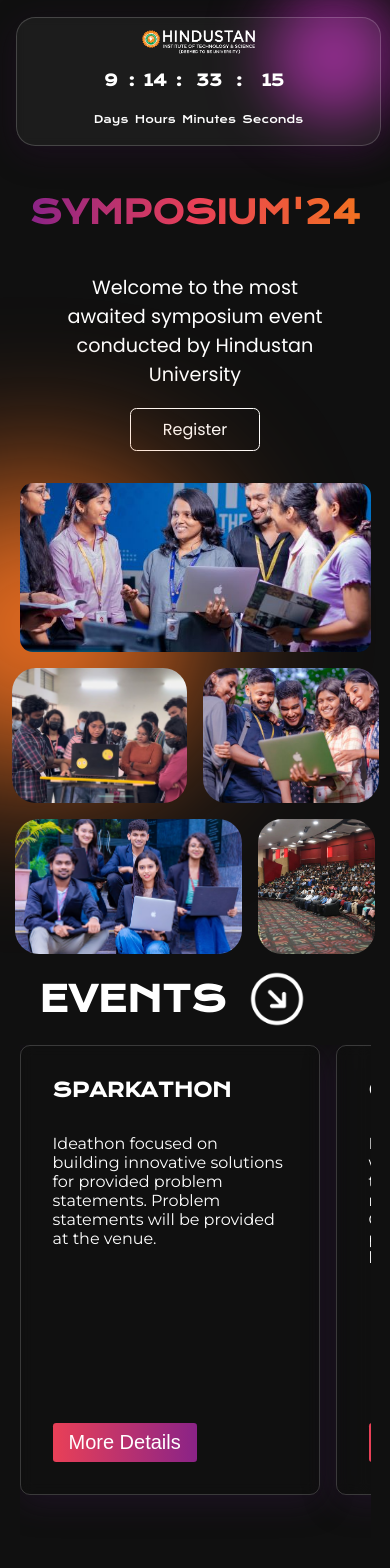
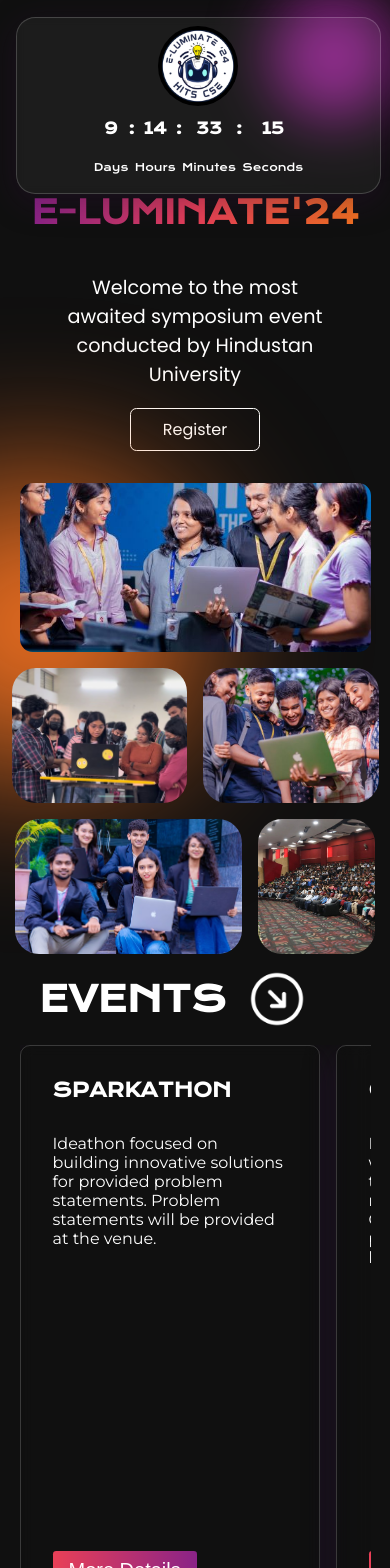
Before and after one commit to BenyD/eluminate24, a React (Vite) app: page / in a window 390 px wide. Shown: the top 1568 px of the page. Built offline with nearby package versions, Linux system fonts and the light colour scheme.

Commit message:
Change text, bug fixes and new logo

```diff
--- a/src/App.jsx
+++ b/src/App.jsx
@@ -68,7 +68,7 @@
       <div className="bd2"></div>
       <div className="bd3"></div>
       <Navbar />
-      <h1 className="symp24">SYMPOSIUM&apos;24</h1>
+      <h1 className="symp24">E-LUMINATE&apos;24</h1>
       <div className="mid-hero">
         <p className="welcome-text">
           Welcome to the most awaited symposium event conducted by Hindustan
--- a/src/Homes.jsx
+++ b/src/Homes.jsx
@@ -1,7 +1,7 @@
 import React from "react";
 import { useState, useEffect } from "react";
 import "./Home.css";
-import hits from "./assets/hits.png";
+import hits from "./assets/logoe.png";
 
 function Homes() {
   const calculateTimeLeft = () => {
--- a/src/components/Navbar.css
+++ b/src/components/Navbar.css
@@ -22,7 +22,8 @@
 
 .logo {
   fill: var(--font);
-  height: 5rem;
+  border-radius: 100rem;
+  height: 7.4rem;
 }
 
 .timer {
@@ -49,6 +50,6 @@
     font-size: 0.65rem;
   }
   .logo {
-    height: 2rem;
+    height: 5rem;
   }
 }
--- a/src/components/Navbar.jsx
+++ b/src/components/Navbar.jsx
@@ -1,6 +1,6 @@
 import React, { useState, useEffect } from "react";
 import "./Navbar.css";
-import logo from "../assets/hits.png";
+import logo from "../assets/logoe.png";
 
 const Navbar = () => {
   const calculateTimeLeft = () => {
--- a/src/index.css
+++ b/src/index.css
@@ -225,7 +225,7 @@
   color: var(--font);
   padding: 2rem;
   min-width: 36rem;
-  height: 20rem;
+  height: 22rem;
 }
 
 .e h1,
@@ -353,7 +353,7 @@
   }
   .e {
     min-width: 60vw;
-    height: 24rem;
+    height: 32rem;
   }
 
   .desc {
```
